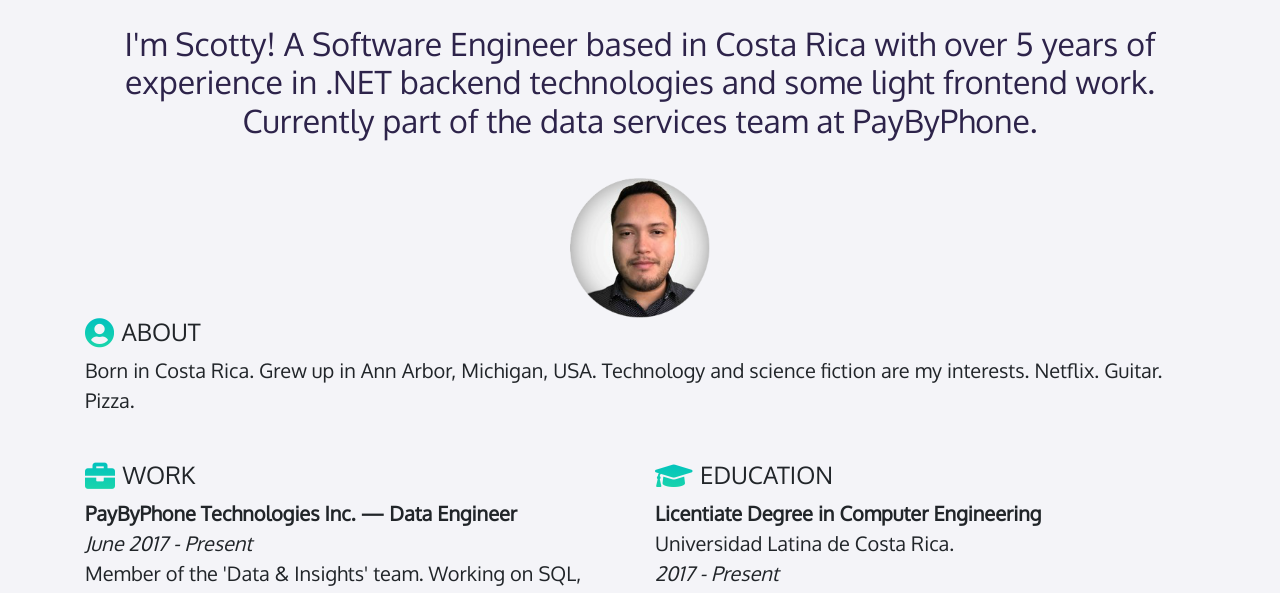
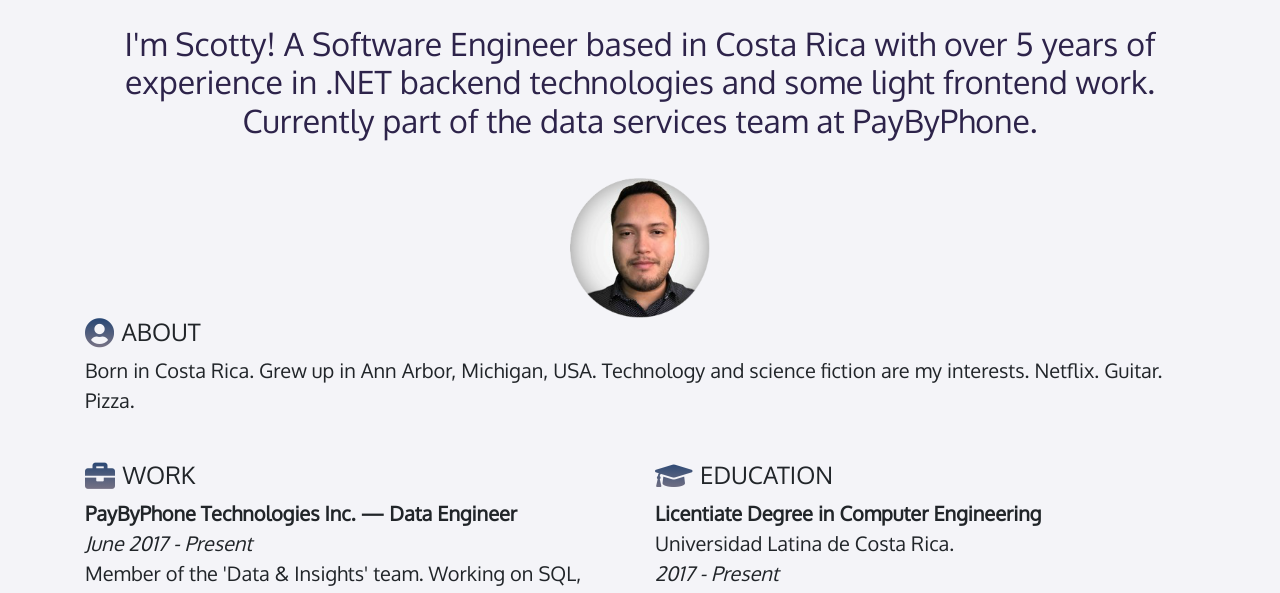
Before and after one commit to scottyrod/.github.io, a plain HTML site: page index.html in a window 1280 px wide. Shown: the part 201-794 px from the top of the page. Drawn offline with nearby package versions, Linux system fonts and the light colour scheme.

Commit message:
Update assets/styles/main.css
- Changing body icon styles

```diff
--- a/assets/styles/main.css
+++ b/assets/styles/main.css
@@ -1 +1 @@
-html{min-height:100%;position:relative}body{background-color:#F4F4F8;font-family:'Oxygen',sans-serif;font-size:1.25em;margin-bottom:60px;-moz-osx-font-smoothing:grayscale}h4{text-transform:uppercase}.navbar-dark{background-color:#2d234a}.intro{color:#2d234a;text-align:center}.pull-left{text-align:left}.icon{background:-webkit-linear-gradient(bottom, #1bd6aa 0%, #00C1BF 100%);background-clip:border-box;display:initial;float:left;font-size:1.5em;-webkit-background-clip:text;-webkit-text-fill-color:transparent}.icon:hover{background:-webkit-linear-gradient(bottom, #F4F4F8 0%, #F4F4F8 100%);background-clip:border-box;display:initial;float:left;font-size:1.5em;-webkit-background-clip:text;-webkit-text-fill-color:transparent}.icon-body{background:-webkit-linear-gradient(bottom, #1bd6aa 0%, #00C1BF 100%);background-clip:border-box;display:initial;float:left;font-size:1.5em;-webkit-background-clip:text;-webkit-text-fill-color:transparent}.icon-body:hover{background:-webkit-linear-gradient(bottom, #7A7485 0%, #264674 100%);background-clip:border-box;display:initial;float:left;font-size:1.5em;-webkit-background-clip:text;-webkit-text-fill-color:transparent}.icon-margins{margin-right: .25em}.avatar{height:140px;width:140px}.hr-line-break{border:none;box-shadow:inset 0 8px 8px -8px black;height:20px;margin:0 auto 0 0;width:100%}.footer{background-color:#F4F4F8;bottom:0;font-size:0.75em;height:60px;line-height:120px;position:absolute;text-align:center;width:100%}
+html{min-height:100%;position:relative}body{background-color:#F4F4F8;font-family:'Oxygen',sans-serif;font-size:1.25em;margin-bottom:60px;-moz-osx-font-smoothing:grayscale}h4{text-transform:uppercase}.navbar-dark{background-color:#2d234a}.intro{color:#2d234a;text-align:center}.pull-left{text-align:left}.icon{background:-webkit-linear-gradient(bottom,#1bd6aa 0%,#00C1BF 100%);background-clip:border-box;display:initial;float:left;font-size:1.5em;-webkit-background-clip:text;-webkit-text-fill-color:transparent}.icon:hover{background:-webkit-linear-gradient(bottom,#F4F4F8 0%,#F4F4F8 100%);background-clip:border-box;display:initial;float:left;font-size:1.5em;-webkit-background-clip:text;-webkit-text-fill-color:transparent}.icon-body{background:-webkit-linear-gradient(bottom,#7A7485 0%,#264674 100%);background-clip:border-box;display:initial;float:left;font-size:1.5em;-webkit-background-clip:text;-webkit-text-fill-color:transparent}.icon-body:hover{background:-webkit-linear-gradient(bottom,#1bd6aa 0%,#00C1BF 100%);background-clip:border-box;display:initial;float:left;font-size:1.5em;-webkit-background-clip:text;-webkit-text-fill-color:transparent}.icon-margins{margin-right:.25em}.avatar{height:140px;width:140px}.hr-line-break{border:none;box-shadow:inset 0 8px 8px -8px #000;height:20px;margin:0 auto 0 0;width:100%}.footer{background-color:#F4F4F8;bottom:0;font-size:.75em;height:60px;line-height:120px;position:absolute;text-align:center;width:100%}
```
